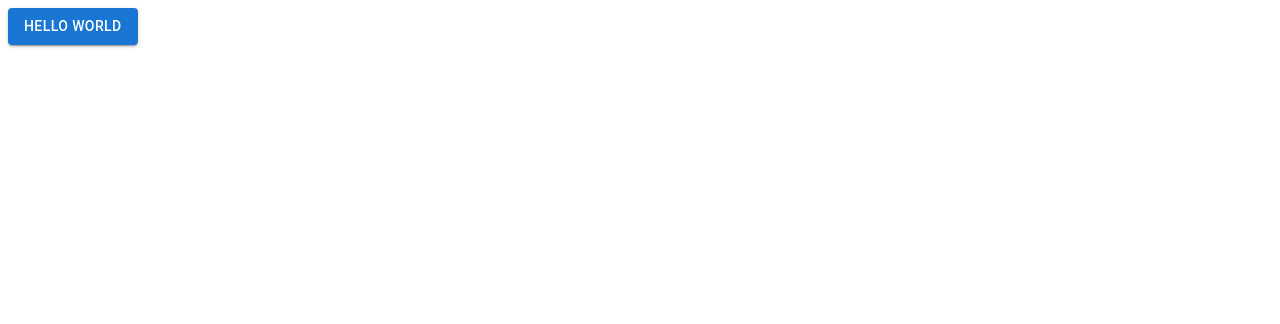
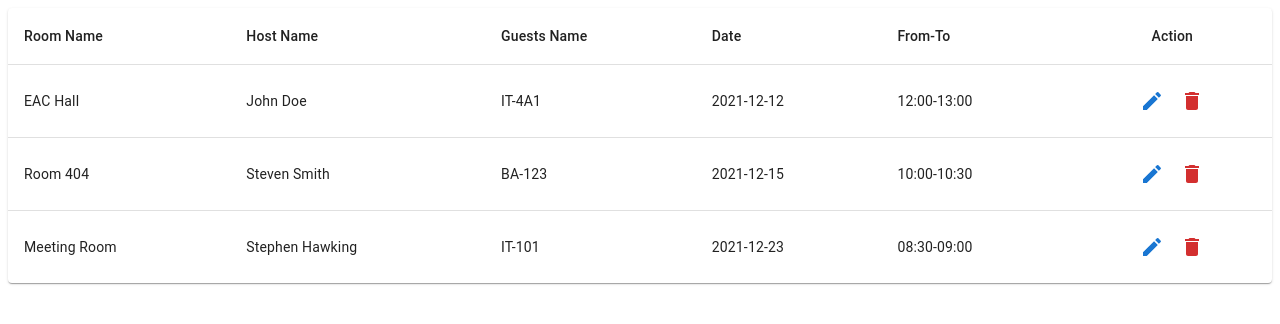
Before and after one commit to jmrmgn/bookings-app, a React (Create React App) app: page / in a window 1280 px wide. Shown: the top 324 px of the page. Built offline with nearby package versions, Linux system fonts and the light colour scheme; data requests are answered from the project's data file.

Commit message:
Add Bookings Page and mock database (bookings)

```diff
--- /dev/null
+++ b/db.json
@@ -0,0 +1,28 @@
+{
+  "bookings": [
+    {
+      "id": 1,
+      "roomName": "EAC Hall",
+      "hostName": "John Doe",
+      "guestsName": "IT-4A1",
+      "date": "2021-12-12",
+      "fromTo": "12:00-13:00"
+    },
+    {
+      "id": 2,
+      "roomName": "Room 404",
+      "hostName": "Steven Smith",
+      "guestsName": "BA-123",
+      "date": "2021-12-15",
+      "fromTo": "10:00-10:30"
+    },
+    {
+      "id": 3,
+      "roomName": "Meeting Room",
+      "hostName": "Stephen Hawking",
+      "guestsName": "IT-101",
+      "date": "2021-12-23",
+      "fromTo": "08:30-09:00"
+    }
+  ]
+}
--- a/src/App.tsx
+++ b/src/App.tsx
@@ -1,11 +1,12 @@
 import React from 'react';
-import Button from '@mui/material/Button';
+
+import Bookings from './pages/Bookings';
 
 function App() {
   return (
-    <div>
-      <Button variant='contained'>Hello World</Button>
-    </div>
+    <>
+      <Bookings />
+    </>
   );
 }
 
--- /dev/null
+++ b/src/api/controllers/bookings.ts
@@ -0,0 +1,11 @@
+import axios from 'axios';
+
+// Todo: Move to .env
+const SERVER_URI = 'http://localhost:3001';
+
+const getBookings = async () => {
+  const res = await axios.get(`${SERVER_URI}/bookings`);
+  return res.data;
+};
+
+export { getBookings };
--- /dev/null
+++ b/src/api/interface.ts
@@ -0,0 +1,8 @@
+export interface IBookings {
+  id: number;
+  roomName: string;
+  hostName: string;
+  guestsName: string;
+  date: string;
+  fromTo: string;
+}
--- /dev/null
+++ b/src/pages/Bookings/index.tsx
@@ -0,0 +1,67 @@
+import React, { useEffect, useState } from 'react';
+import {
+  Table,
+  TableBody,
+  TableCell,
+  TableContainer,
+  TableHead,
+  TableRow,
+  Paper,
+  IconButton,
+} from '@mui/material';
+import { Edit as EditIcon, Delete as DeleteIcon } from '@mui/icons-material';
+
+import { IBookings } from '../../api/interface';
+import { getBookings } from '../../api/controllers/bookings';
+
+export default function Bookings() {
+  const [data, setData] = useState<IBookings[]>([]);
+
+  useEffect(() => {
+    init();
+  }, []);
+
+  const init = async (): Promise<void> => {
+    const bookings = await getBookings();
+    setData(bookings);
+  };
+
+  return (
+    <TableContainer component={Paper}>
+      <Table sx={{ minWidth: 650 }}>
+        <TableHead>
+          <TableRow>
+            <TableCell>Room Name</TableCell>
+            <TableCell>Host Name</TableCell>
+            <TableCell>Guests Name</TableCell>
+            <TableCell>Date</TableCell>
+            <TableCell>From-To</TableCell>
+            <TableCell align='center'>Action</TableCell>
+          </TableRow>
+        </TableHead>
+        <TableBody>
+          {data.map((row: IBookings) => (
+            <TableRow
+              key={row.id}
+              sx={{ '&:last-child td, &:last-child th': { border: 0 } }}
+            >
+              <TableCell>{row.roomName}</TableCell>
+              <TableCell>{row.hostName}</TableCell>
+              <TableCell>{row.guestsName}</TableCell>
+              <TableCell>{row.date}</TableCell>
+              <TableCell>{row.fromTo}</TableCell>
+              <TableCell align='center'>
+                <IconButton color='primary' component='span'>
+                  <EditIcon />
+                </IconButton>
+                <IconButton color='error' component='span'>
+                  <DeleteIcon />
+                </IconButton>
+              </TableCell>
+            </TableRow>
+          ))}
+        </TableBody>
+      </Table>
+    </TableContainer>
+  );
+}
```
Also changed, not shown: package.json (+7 -1 lines), 2 other files (tests, documents, lock files or other folders).
